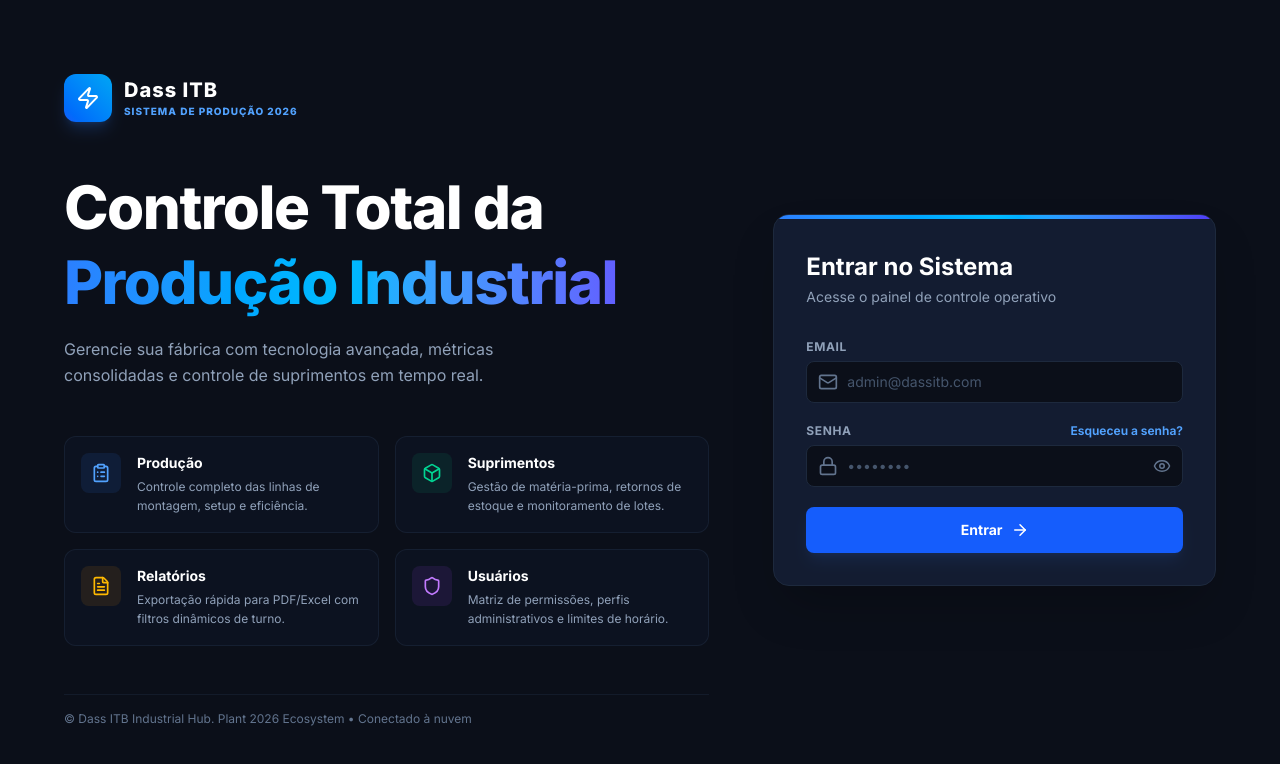
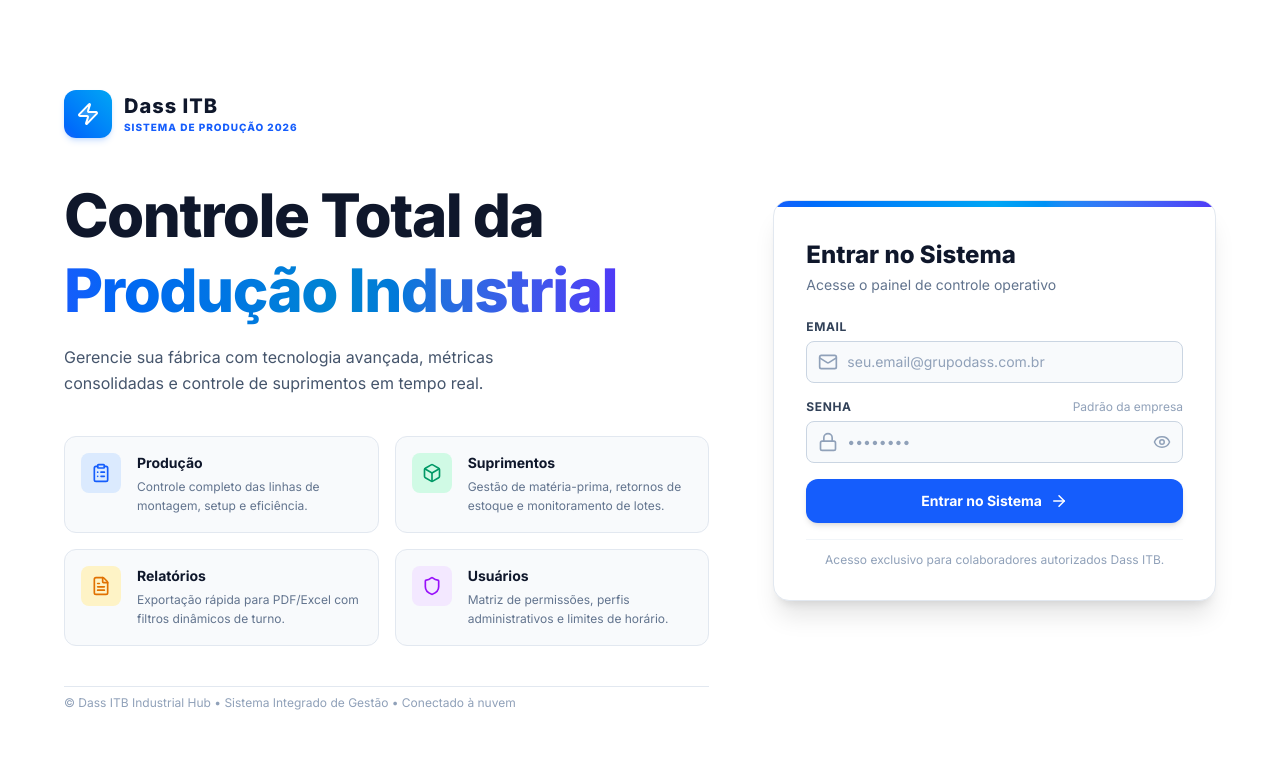
Before and after one commit to JailsonQueiroz9/Central_Reposi-o_Atualizado, a React (Vite) app: page / in a window 1280 px wide. Shown: the top 764 px of the page. Built offline with nearby package versions, Linux system fonts and the light colour scheme.

Commit message:
style: refactor color palette to light mode
Update application theme from dark (slate-950) to light (white) to improve UI clarity and readability.

```diff
--- a/index.html
+++ b/index.html
@@ -3,7 +3,7 @@
   <head>
     <meta charset="UTF-8" />
     <meta name="viewport" content="width=device-width, initial-scale=1.0, maximum-scale=1.0, user-scalable=no" />
-    <meta name="theme-color" content="#0F172A" />
+    <meta name="theme-color" content="#ffffff" />
     <title>PCP - Dass</title>
     <link rel="manifest" href="/manifest.json" />
     <link rel="apple-touch-icon" href="https://ui-avatars.com/api/?name=PCP&background=8B0000&color=fff&size=192" />
@@ -18,7 +18,7 @@
       }
     </style>
   </head>
-  <body class="bg-slate-950 text-white font-sans antialiased">
+  <body class="bg-white text-slate-800 font-sans antialiased">
     <div id="root"></div>
     <script src="https://cdnjs.cloudflare.com/ajax/libs/pdf.js/3.4.120/pdf.min.js"></script>
     <script type="module" src="/src/main.tsx"></script>
--- a/src/App.tsx
+++ b/src/App.tsx
@@ -491,7 +491,7 @@ export default function App() {
 
   if (!isFullyReady) {
     return (
-      <div className="h-screen w-full flex flex-col items-center justify-center bg-slate-950 gap-4 text-white">
+      <div className="h-screen w-full flex flex-col items-center justify-center bg-white gap-4 text-slate-800">
         <div className="relative">
           <Loader2 className="animate-spin text-orange-500" size={56} />
           <div className="absolute inset-0 flex items-center justify-center">
@@ -499,8 +499,8 @@ export default function App() {
           </div>
         </div>
         <div className="flex flex-col items-center gap-1">
-          <p className="text-white font-bold text-lg tracking-widest">PCP</p>
-          <p className="text-gray-400 font-medium animate-pulse text-sm">Sincronizando ambiente e permissões...</p>
+          <p className="text-slate-900 font-bold text-lg tracking-widest">PCP</p>
+          <p className="text-slate-500 font-medium animate-pulse text-sm">Sincronizando ambiente e permissões...</p>
         </div>
       </div>
     );
@@ -568,7 +568,7 @@ export default function App() {
   };
 
   return (
-    <div className="flex h-screen w-full bg-slate-950 text-white overflow-hidden">
+    <div className="flex h-screen w-full bg-white text-slate-800 overflow-hidden">
       {/* Mobile Sidebar Overlay */}
       <AnimatePresence>
         {isSidebarOpen && (
@@ -849,13 +849,13 @@ export default function App() {
       </motion.aside>
 
       {/* Main Content */}
-      <main className="flex-1 flex flex-col min-w-0 h-full bg-slate-950">
+      <main className="flex-1 flex flex-col min-w-0 h-full bg-white">
         {/* Top Header */}
-        <header className={`bg-slate-900 border-b border-slate-800 flex items-center px-4 md:px-6 shadow-sm z-10 print:hidden transition-all duration-300 ${activeView === 'programacaoPCP' ? 'py-4 min-h-[5.5rem]' : 'h-14'}`}>
+        <header className={`bg-white border-b border-slate-200 flex items-center px-4 md:px-6 shadow-sm z-10 print:hidden transition-all duration-300 ${activeView === 'programacaoPCP' ? 'py-4 min-h-[5.5rem]' : 'h-14'}`}>
           <div className="flex items-center gap-4 w-full">
             <button
               onClick={() => setIsSidebarOpen(!isSidebarOpen)}
-              className="p-2 hover:bg-slate-800 rounded-lg text-gray-400 transition-colors flex-shrink-0"
+              className="p-2 hover:bg-slate-100 rounded-lg text-slate-600 hover:text-slate-900 transition-colors flex-shrink-0"
             >
               <Menu size={20} />
             </button>
@@ -864,7 +864,7 @@ export default function App() {
                 {headerContent}
               </div>
             ) : (
-              <div className="ml-2 font-semibold text-white capitalize">
+              <div className="ml-2 font-bold text-slate-800 capitalize">
                 {menuItems.find(m => m.id === activeView)?.label || configItems.find(m => m.id === activeView)?.label}
               </div>
             )}
--- a/src/components/views/Login.tsx
+++ b/src/components/views/Login.tsx
@@ -1,6 +1,6 @@
 'use client';
 import React, { useState } from 'react';
-import { Lock, Mail, ArrowRight, Loader2, Eye, EyeOff, Zap, ClipboardList, Box, FileText, Shield } from 'lucide-react';
+import { Lock, Mail, ArrowRight, Loader2, Eye, EyeOff, Zap, ClipboardList, Box, FileText, Shield, CheckCircle2 } from 'lucide-react';
 import { motion } from 'motion/react';
 import { api } from '@/lib/api';
 
@@ -10,22 +10,26 @@ export default function Login({
   successMessage
 }: {
   onLogin: () => void,
-  onGoToRegister: () => void,
+  onGoToRegister?: () => void,
   successMessage?: string | null
 }) {
+  // Login State
   const [email, setEmail] = useState('');
   const [password, setPassword] = useState('');
   const [showPassword, setShowPassword] = useState(false);
+
   const [loading, setLoading] = useState(false);
   const [error, setError] = useState('');
+  const [internalSuccess, setInternalSuccess] = useState<string | null>(null);
 
-  const handleSubmit = async (e: React.FormEvent) => {
+  const handleLoginSubmit = async (e: React.FormEvent) => {
     e.preventDefault();
     setLoading(true);
     setError('');
+    setInternalSuccess(null);
 
     try {
-      const user = await api.post('login', { email, password });
+      const user = await api.post('login', { email: email.trim(), password: password.trim() });
       if (user) {
         localStorage.setItem('pcp_user', JSON.stringify(user));
         onLogin();
@@ -45,36 +49,36 @@ export default function Login({
   };
 
   return (
-    <div className="min-h-screen bg-[#0B0F19] text-white flex items-center justify-center p-4 md:p-8 font-sans">
+    <div className="min-h-screen bg-white text-slate-800 flex items-center justify-center p-4 md:p-8 font-sans selection:bg-blue-100 selection:text-blue-900">
       <div className="max-w-6xl w-full grid grid-cols-1 lg:grid-cols-12 gap-8 lg:gap-16 items-center">
 
         {/* Left Side: Marketing & Branding */}
         <motion.div
           initial={{ opacity: 0, x: -30 }}
           animate={{ opacity: 1, x: 0 }}
-          transition={{ duration: 0.6 }}
-          className="lg:col-span-7 flex flex-col justify-center space-y-8 md:space-y-12"
+          transition={{ duration: 0.5 }}
+          className="lg:col-span-7 flex flex-col justify-center space-y-8 md:space-y-10"
         >
           {/* Logo Header */}
           <div className="flex items-center gap-3">
-            <div className="w-12 h-12 bg-gradient-to-tr from-blue-600 to-sky-500 rounded-xl flex items-center justify-center shadow-lg shadow-blue-500/20">
-              <Zap className="text-white fill-white/10" size={24} />
+            <div className="w-12 h-12 bg-gradient-to-tr from-blue-600 to-sky-500 rounded-xl flex items-center justify-center shadow-md shadow-blue-500/20">
+              <Zap className="text-white fill-white/20" size={24} />
             </div>
             <div>
-              <h2 className="text-xl font-black tracking-wider text-white">Dass ITB</h2>
-              <p className="text-[10px] text-blue-400 font-extrabold tracking-widest uppercase">SISTEMA DE PRODUÇÃO {new Date().getFullYear()}</p>
+              <h2 className="text-xl font-black tracking-wider text-slate-900">Dass ITB</h2>
+              <p className="text-[10px] text-blue-600 font-extrabold tracking-widest uppercase">SISTEMA DE PRODUÇÃO {new Date().getFullYear()}</p>
             </div>
           </div>
 
           {/* Hero Headings */}
           <div className="space-y-4">
-            <h1 className="text-4xl md:text-5xl lg:text-6xl font-black tracking-tight text-white leading-tight">
+            <h1 className="text-4xl md:text-5xl lg:text-6xl font-black tracking-tight text-slate-900 leading-tight">
               Controle Total da <br />
-              <span className="text-transparent bg-clip-text bg-gradient-to-r from-blue-500 via-sky-400 to-indigo-500">
+              <span className="text-transparent bg-clip-text bg-gradient-to-r from-blue-600 via-sky-600 to-indigo-600">
                 Produção Industrial
               </span>
             </h1>
-            <p className="text-slate-400 text-sm md:text-base max-w-lg leading-relaxed">
+            <p className="text-slate-600 text-sm md:text-base max-w-lg leading-relaxed">
               Gerencie sua fábrica com tecnologia avançada, métricas consolidadas e controle de suprimentos em tempo real.
             </p>
           </div>
@@ -82,52 +86,52 @@ export default function Login({
           {/* Features Grid (2x2) */}
           <div className="grid grid-cols-1 sm:grid-cols-2 gap-4">
             {/* Card 1: Produção */}
-            <div className="bg-slate-900/40 border border-slate-800/60 rounded-xl p-4 flex gap-4 hover:border-blue-500/30 transition-all duration-300">
-              <div className="w-10 h-10 rounded-lg bg-blue-500/10 flex items-center justify-center flex-shrink-0">
-                <ClipboardList className="text-blue-400" size={20} />
+            <div className="bg-slate-50 border border-slate-200 rounded-xl p-4 flex gap-4 hover:border-blue-400 hover:shadow-md transition-all duration-300">
+              <div className="w-10 h-10 rounded-lg bg-blue-100 flex items-center justify-center flex-shrink-0">
+                <ClipboardList className="text-blue-600" size={20} />
               </div>
               <div>
-                <h4 className="font-bold text-white text-sm">Produção</h4>
-                <p className="text-slate-400 text-xs mt-1 leading-relaxed">
+                <h4 className="font-bold text-slate-900 text-sm">Produção</h4>
+                <p className="text-slate-500 text-xs mt-1 leading-relaxed">
                   Controle completo das linhas de montagem, setup e eficiência.
                 </p>
               </div>
             </div>
 
             {/* Card 2: Suprimentos */}
-            <div className="bg-slate-900/40 border border-slate-800/60 rounded-xl p-4 flex gap-4 hover:border-blue-500/30 transition-all duration-300">
-              <div className="w-10 h-10 rounded-lg bg-emerald-500/10 flex items-center justify-center flex-shrink-0">
-                <Box className="text-emerald-400" size={20} />
+            <div className="bg-slate-50 border border-slate-200 rounded-xl p-4 flex gap-4 hover:border-emerald-400 hover:shadow-md transition-all duration-300">
+              <div className="w-10 h-10 rounded-lg bg-emerald-100 flex items-center justify-center flex-shrink-0">
+                <Box className="text-emerald-600" size={20} />
               </div>
               <div>
-                <h4 className="font-bold text-white text-sm">Suprimentos</h4>
-                <p className="text-slate-400 text-xs mt-1 leading-relaxed">
+                <h4 className="font-bold text-slate-900 text-sm">Suprimentos</h4>
+                <p className="text-slate-500 text-xs mt-1 leading-relaxed">
                   Gestão de matéria-prima, retornos de estoque e monitoramento de lotes.
                 </p>
               </div>
             </div>
 
             {/* Card 3: Relatórios */}
-            <div className="bg-slate-900/40 border border-slate-800/60 rounded-xl p-4 flex gap-4 hover:border-blue-500/30 transition-all duration-300">
-              <div className="w-10 h-10 rounded-lg bg-amber-500/10 flex items-center justify-center flex-shrink-0">
-                <FileText className="text-amber-400" size={20} />
+            <div className="bg-slate-50 border border-slate-200 rounded-xl p-4 flex gap-4 hover:border-amber-400 hover:shadow-md transition-all duration-300">
+              <div className="w-10 h-10 rounded-lg bg-amber-100 flex items-center justify-center flex-shrink-0">
+                <FileText className="text-amber-600" size={20} />
               </div>
               <div>
-                <h4 className="font-bold text-white text-sm">Relatórios</h4>
-                <p className="text-slate-400 text-xs mt-1 leading-relaxed">
+                <h4 className="font-bold text-slate-900 text-sm">Relatórios</h4>
+                <p className="text-slate-500 text-xs mt-1 leading-relaxed">
                   Exportação rápida para PDF/Excel com filtros dinâmicos de turno.
                 </p>
               </div>
             </div>
 
             {/* Card 4: Usuários */}
-            <div className="bg-slate-900/40 border border-slate-800/60 rounded-xl p-4 flex gap-4 hover:border-blue-500/30 transition-all duration-300">
-              <div className="w-10 h-10 rounded-lg bg-purple-500/10 flex items-center justify-center flex-shrink-0">
-                <Shield className="text-purple-400" size={20} />
+            <div className="bg-slate-50 border border-slate-200 rounded-xl p-4 flex gap-4 hover:border-purple-400 hover:shadow-md transition-all duration-300">
+              <div className="w-10 h-10 rounded-lg bg-purple-100 flex items-center justify-center flex-shrink-0">
+                <Shield className="text-purple-600" size={20} />
               </div>
               <div>
-                <h4 className="font-bold text-white text-sm">Usuários</h4>
-                <p className="text-slate-400 text-xs mt-1 leading-relaxed">
+                <h4 className="font-bold text-slate-900 text-sm">Usuários</h4>
+                <p className="text-slate-500 text-xs mt-1 leading-relaxed">
                   Matriz de permissões, perfis administrativos e limites de horário.
                 </p>
               </div>
@@ -135,55 +139,61 @@ export default function Login({
           </div>
 
           {/* Footer Text */}
-          <div className="text-slate-500 text-xs pt-4 border-t border-slate-800/50">
-            © Dass ITB Industrial Hub. Plant {new Date().getFullYear()} Ecosystem • Conectado à nuvem
+          <div className="text-slate-400 text-xs pt-2 border-t border-slate-200">
+            © Dass ITB Industrial Hub • Sistema Integrado de Gestão • Conectado à nuvem
           </div>
         </motion.div>
 
-        {/* Right Side: Login Card */}
+        {/* Right Side: Auth Card (Apenas Login) */}
         <motion.div
           initial={{ opacity: 0, x: 30 }}
           animate={{ opacity: 1, x: 0 }}
-          transition={{ duration: 0.6 }}
+          transition={{ duration: 0.5 }}
           className="lg:col-span-5 w-full flex justify-center"
         >
-          <div className="w-full max-w-md bg-[#131C31] border border-slate-800 rounded-2xl shadow-2xl relative overflow-hidden">
+          <div className="w-full max-w-md bg-white border border-slate-200 rounded-2xl shadow-xl relative overflow-hidden">
             {/* Top decorative gradient bar */}
-            <div className="h-1 w-full bg-gradient-to-r from-blue-500 via-sky-400 to-indigo-600"></div>
+            <div className="h-1.5 w-full bg-gradient-to-r from-blue-600 via-sky-500 to-indigo-600"></div>
 
-            <div className="p-8">
+            <div className="p-6 sm:p-8">
               {/* Title Header */}
-              <div className="mb-8">
-                <h3 className="text-2xl font-bold text-white">Entrar no Sistema</h3>
-                <p className="text-slate-400 text-sm mt-1">Acesse o painel de controle operativo</p>
+              <div className="mb-6">
+                <h3 className="text-2xl font-black text-slate-900">
+                  Entrar no Sistema
+                </h3>
+                <p className="text-slate-500 text-sm mt-1">
+                  Acesse o painel de controle operativo
+                </p>
               </div>
 
-              {/* Form block */}
-              <form onSubmit={handleSubmit} className="space-y-5">
-                {successMessage && (
-                  <div className="bg-emerald-500/10 text-emerald-400 p-3.5 rounded-lg text-sm border border-emerald-500/20 font-medium">
-                    {successMessage}
+              {/* Status Messages */}
+              {(successMessage || internalSuccess) && (
+                <div className="mb-5 bg-emerald-50 text-emerald-800 p-3.5 rounded-xl text-sm border border-emerald-200 font-medium flex items-center gap-2">
+                  <CheckCircle2 size={18} className="text-emerald-600 flex-shrink-0" />
+                  <span>{internalSuccess || successMessage}</span>
                 </div>
               )}
               {error && (
-                  <div className="bg-rose-500/10 text-rose-400 p-3.5 rounded-lg text-sm border border-rose-500/20 font-medium">
+                <div className="mb-5 bg-rose-50 text-rose-700 p-3.5 rounded-xl text-sm border border-rose-200 font-medium">
                   {error}
                 </div>
               )}
 
+              {/* FORM: LOGIN */}
+              <form onSubmit={handleLoginSubmit} className="space-y-4">
                 {/* Email Field */}
                 <div>
-                  <label className="block text-xs font-bold text-slate-400 tracking-wider uppercase mb-1.5">EMAIL</label>
+                  <label className="block text-xs font-bold text-slate-700 tracking-wider uppercase mb-1.5">EMAIL</label>
                   <div className="relative">
                     <div className="absolute inset-y-0 left-0 pl-3 flex items-center pointer-events-none">
-                      <Mail className="h-5 w-5 text-slate-500" />
+                      <Mail className="h-5 w-5 text-slate-400" />
                     </div>
                     <input
                       type="email"
                       value={email}
                       onChange={(e) => setEmail(e.target.value)}
-                      className="block w-full pl-10 pr-3 py-2.5 bg-[#0B0F19] border border-slate-800 rounded-lg focus:ring-1 focus:ring-blue-500 focus:border-blue-500 outline-none transition-colors text-white text-sm placeholder-slate-600"
-                      placeholder="admin@dassitb.com"
+                      className="block w-full pl-10 pr-3 py-2.5 bg-slate-50 border border-slate-300 rounded-lg focus:bg-white focus:ring-2 focus:ring-blue-500/20 focus:border-blue-600 outline-none transition-colors text-slate-900 text-sm placeholder-slate-400"
+                      placeholder="seu.email@grupodass.com.br"
                       required
                     />
                   </div>
@@ -192,38 +202,36 @@ export default function Login({
                 {/* Password Field */}
                 <div>
                   <div className="flex justify-between items-center mb-1.5">
-                    <label className="block text-xs font-bold text-slate-400 tracking-wider uppercase">SENHA</label>
-                    <a href="#" className="text-xs font-semibold text-blue-400 hover:text-blue-300 transition-colors">
-                      Esqueceu a senha?
-                    </a>
+                    <label className="block text-xs font-bold text-slate-700 tracking-wider uppercase">SENHA</label>
+                    <span className="text-xs text-slate-400">Padrão da empresa</span>
                   </div>
                   <div className="relative">
                     <div className="absolute inset-y-0 left-0 pl-3 flex items-center pointer-events-none">
-                      <Lock className="h-5 w-5 text-slate-500" />
+                      <Lock className="h-5 w-5 text-slate-400" />
                     </div>
                     <input
                       type={showPassword ? "text" : "password"}
                       value={password}
                       onChange={(e) => setPassword(e.target.value)}
-                      className="block w-full pl-10 pr-10 py-2.5 bg-[#0B0F19] border border-slate-800 rounded-lg focus:ring-1 focus:ring-blue-500 focus:border-blue-500 outline-none transition-colors text-white text-sm placeholder-slate-600"
+                      className="block w-full pl-10 pr-10 py-2.5 bg-slate-50 border border-slate-300 rounded-lg focus:bg-white focus:ring-2 focus:ring-blue-500/20 focus:border-blue-600 outline-none transition-colors text-slate-900 text-sm placeholder-slate-400"
                       placeholder="••••••••"
                       required
                     />
                     <button
                       type="button"
                       onClick={() => setShowPassword(!showPassword)}
-                      className="absolute inset-y-0 right-0 pr-3 flex items-center text-slate-500 hover:text-slate-300 transition-colors cursor-pointer"
+                      className="absolute inset-y-0 right-0 pr-3 flex items-center text-slate-400 hover:text-slate-600 transition-colors cursor-pointer"
                     >
                       {showPassword ? <EyeOff size={18} /> : <Eye size={18} />}
                     </button>
                   </div>
                 </div>
 
-                {/* Action button */}
+                {/* Submit button */}
                 <button
                   type="submit"
                   disabled={loading}
-                  className="w-full flex justify-center items-center gap-2 py-3 px-4 border border-transparent rounded-lg shadow-lg shadow-blue-500/10 text-sm font-bold text-white bg-blue-600 hover:bg-blue-700 active:scale-95 transition-all disabled:opacity-50 disabled:cursor-not-allowed cursor-pointer"
+                  className="w-full flex justify-center items-center gap-2 py-3 px-4 rounded-xl shadow-md text-sm font-bold text-white bg-blue-600 hover:bg-blue-700 active:scale-[0.99] transition-all disabled:opacity-50 disabled:cursor-not-allowed cursor-pointer mt-2"
                 >
                   {loading ? (
                     <>
@@ -232,11 +240,17 @@ export default function Login({
                     </>
                   ) : (
                     <>
-                      Entrar
+                      Entrar no Sistema
                       <ArrowRight size={18} />
                     </>
                   )}
                 </button>
+
+                <div className="text-center pt-3 border-t border-slate-100">
+                  <p className="text-xs text-slate-400">
+                    Acesso exclusivo para colaboradores autorizados Dass ITB.
+                  </p>
+                </div>
               </form>
             </div>
           </div>
```
Lines whose indentation alone changed are shown as unchanged.
